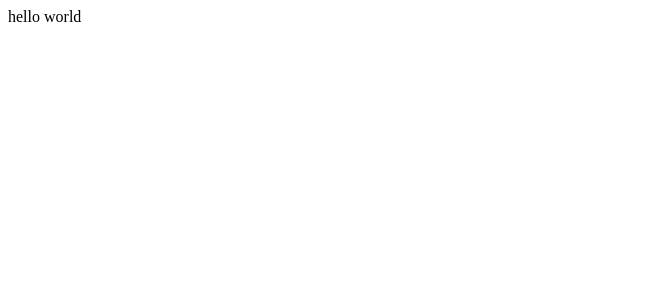
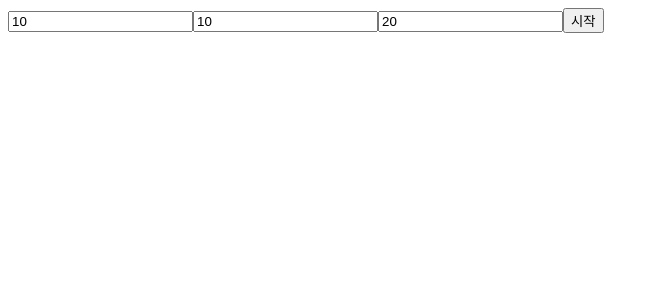
Before and after one commit to yyuli/minesweeper, a React (Create React App) app: page / in a window 1280 px wide. Shown: the top 300 px of the page, without its empty margins (0-659 px from the left). Built offline with nearby package versions, Linux system fonts and the light colour scheme.

Commit message:
Feat: 보드판 및 지뢰를 만드는 BoardSetting 컴포넌트 생성

```diff
--- a/src/App.js
+++ b/src/App.js
@@ -1,8 +1,10 @@
+import BoardSetting from "./components/BoardSetting/BoardSetting";
+
 function App() {
   return (
-    <div>
-      hello world
-    </div>
+    <>
+      <BoardSetting/>
+    </>
   );
 }
 export default App;
--- /dev/null
+++ b/src/components/BoardSetting/BoardSetting.jsx
@@ -0,0 +1,72 @@
+import React, { useState } from "react";
+
+export default function Setting() {
+  const [row, setRow] = useState(10);
+  const [col, setCol] = useState(10);
+  const [mine, setMine] = useState(20);
+
+  const CELL = {
+    NORMAL: -1,
+    QUESTION: -2,
+    FLAG: -3,
+    QUESTION_MINE: -4,
+    FLAG_MINE: -5,
+    CLICKED_MINE: -6,
+    MINE: -7,
+    OPENED: 0,
+  };
+  const createMine = () => {
+    const board = Array(row * col)
+      .fill()
+      .map((_, index) => index);
+    const mineArr = [];
+    while (board.length > row * col - mine) {
+      const mine = board.splice(Math.floor(Math.random() * board.length), 1)[0];
+      mineArr.push(mine);
+    }
+    const boardData = [];
+    for (let i = 0; i < row; i++) {
+      const rowData = [];
+      boardData.push(rowData);
+      for (let j = 0; j < col; j++) {
+        rowData.push(CELL.NORMAL);
+      }
+    }
+    for (let k = 0; k < mineArr.length; k++) {
+      const ver = Math.floor(mineArr[k] / col);
+      const hor = mineArr[k] % col;
+      boardData[ver][hor] = CELL.MINE;
+    }
+    console.log(boardData);
+  };
+
+  return (
+    <div>
+      <input
+        type="number"
+        placeholder="세로"
+        value={row}
+        onChange={(e) => {
+          setRow(e.target.value);
+        }}
+      />
+      <input
+        type="number"
+        placeholder="가로"
+        value={col}
+        onChange={(e) => {
+          setCol(e.target.value);
+        }}
+      />
+      <input
+        type="number"
+        placeholder="지뢰"
+        value={mine}
+        onChange={(e) => {
+          setMine(e.target.value);
+        }}
+      />
+      <button onClick={createMine}>시작</button>
+    </div>
+  );
+}
```
